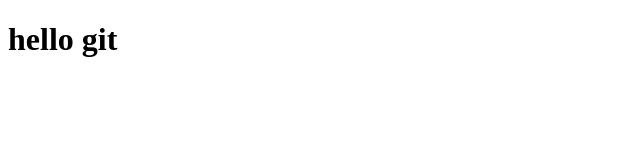
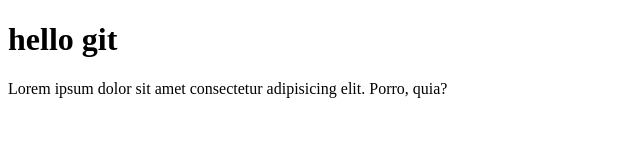
Before and after one commit to mohabdul1/hellogit, a plain HTML site: page index.html in a window 1280 px wide. Shown: the whole page, without its empty margins (0-640 px from the left). Drawn offline with Linux system fonts and the light colour scheme.

Commit message:
added lorem paragraph

```diff
--- a/index.html
+++ b/index.html
@@ -8,5 +8,6 @@
 </head>
 <body>
     <h1>hello git</h1>
+    <p>Lorem ipsum dolor sit amet consectetur adipisicing elit. Porro, quia?</p>
 </body>
 </html>
```
